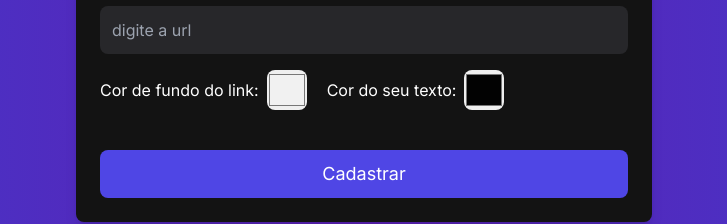
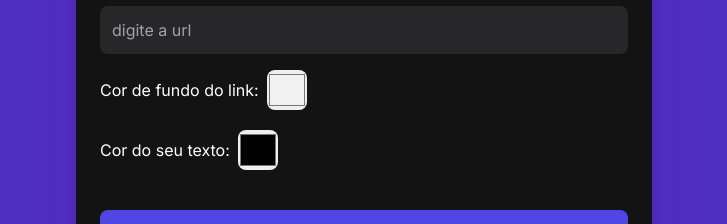
Before and after one commit to henriquedevop/linkOrbita, a React (Vite) app: page /admin in a window 1280 px wide. Shown: the part 290-514 px from the top of the page, without its empty margins (276-1003 px from the left). Built offline with nearby package versions, Linux system fonts and the light colour scheme; no server answers; the database is empty; sample sign-in values are in the browser's storage.

Commit message:
style: flex col on input colors

```diff
--- a/src/pages/admin/index.tsx
+++ b/src/pages/admin/index.tsx
@@ -142,7 +142,7 @@ export function Admin() {
         className="p-3 bg-zinc-800 text-white rounded-lg focus:outline-none focus:ring-2 focus:ring-violet-500"
         />
 
-        <section className="flex my-4 gap-5">
+        <section className="flex my-4 gap-5 flex-col">
 
           <div className="flex items-center gap-2">
 
```
